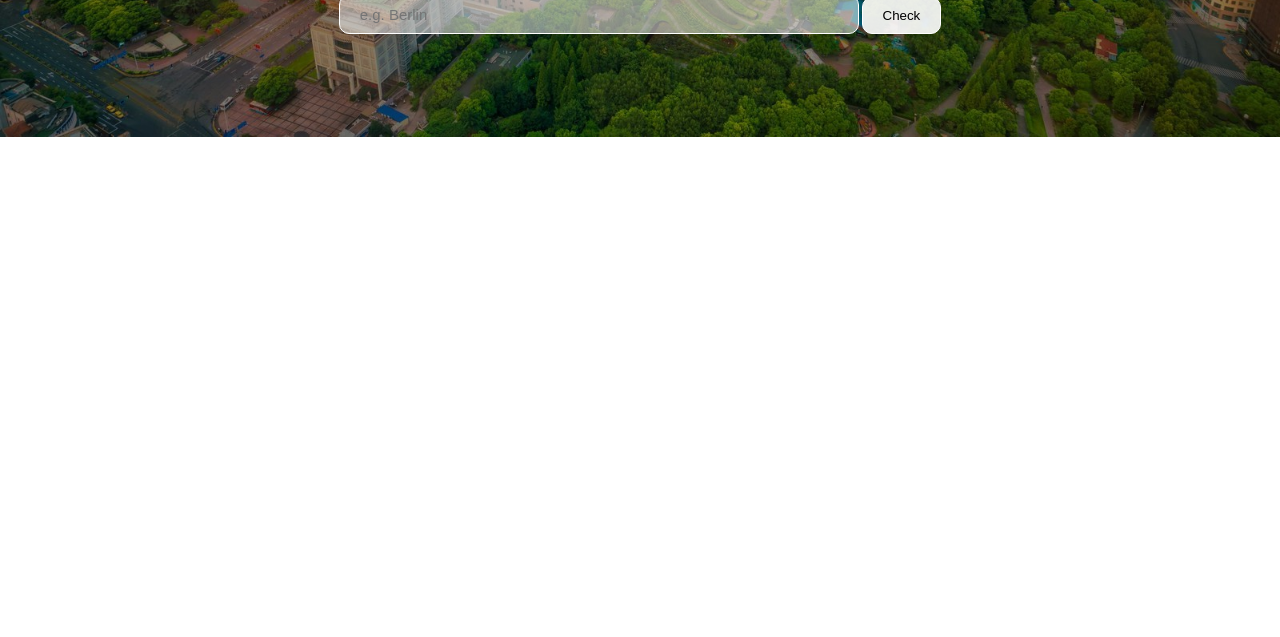
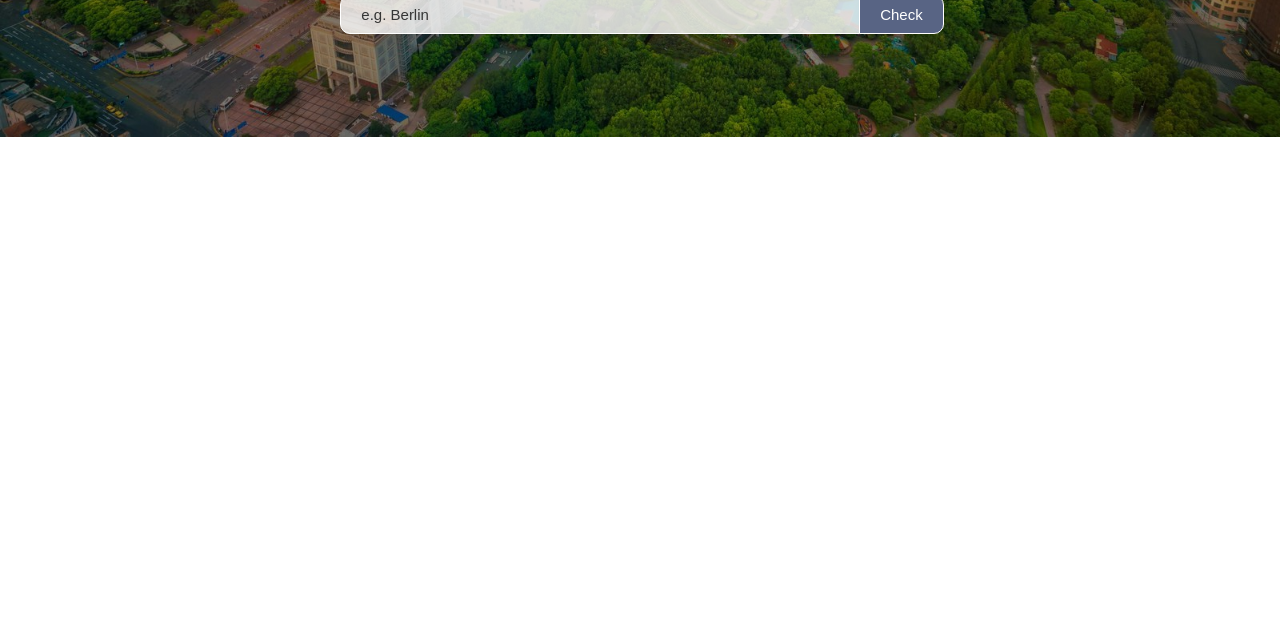
Before and after one commit to miceyjuice/weather-forecast, a plain HTML site: page index.html in a window 1280 px wide. Shown: the part 163-800 px from the top of the page. Drawn offline with Linux system fonts and the light colour scheme.

Commit message:
styles updated

```diff
--- a/style.css
+++ b/style.css
@@ -45,17 +45,24 @@ html {
   padding: 1rem 2rem;
   width: 52rem;
   border: 0.1rem solid #fff;
-  border-radius: 1rem;
-  background-color: rgba(255, 255, 255, 0.5);
+  border-radius: 1rem 0 0 1rem;
+  background-color: rgba(255, 255, 255, 0.8);
   outline: none;
-  color: #242424;
+  color: #586484;
   font-size: 1.5rem;
+}
+.search__input > input::placeholder {
+  color: #363636;
 }
 .search__input > button {
   padding: 1rem 2rem;
-  border-radius: 1rem;
+  border-radius: 0 1rem 1rem 0;
+  font-size: 1.5rem;
+  background-color: #586484;
   border: 0.1rem solid #fff;
-  background: rgba(255, 255, 255, 0.9);
+  color: #fff;
+  margin: -0.4rem;
+  cursor: pointer;
 }
 .main {
   flex-basis: 100%;
```
